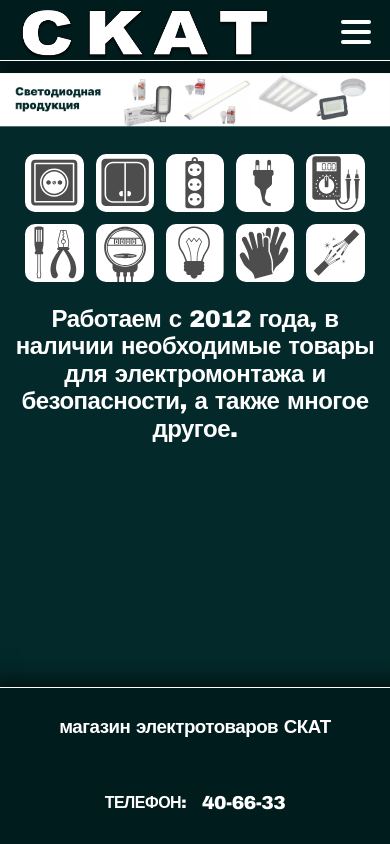
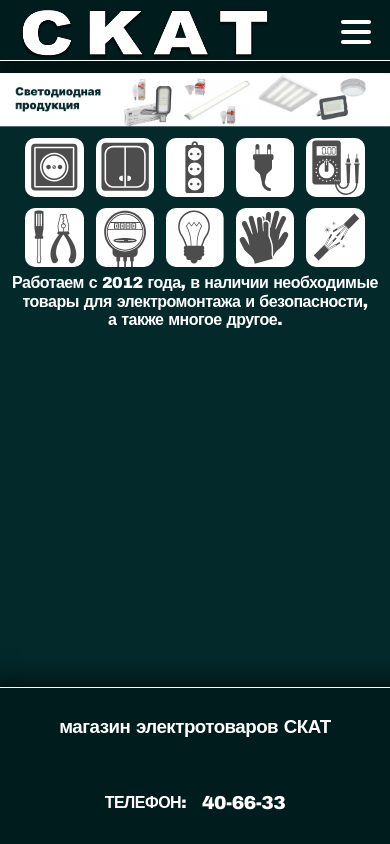
Before and after one commit to misterildar/ckat-frontend, a React (Vite) app: page / in a window 390 px wide. Built offline with nearby package versions, Linux system fonts and the light colour scheme.

Commit message:
fix hjme gap and add typograf

```diff
--- a/src/pages/about.tsx
+++ b/src/pages/about.tsx
@@ -1,7 +1,6 @@
 import { FC } from 'react';
 
 import Iframe2Gis from '../components/reviews/2gis';
-import { aboutDescription } from '../utils/constants';
 import YandexMapsWidget from '../components/reviews/yandex';
 
 import styles from './style.module.scss';
@@ -10,7 +9,16 @@ export const About: FC = () => {
   return (
     <div>
       <div className={styles.about}>
-        <h3 className={styles.about__title}>{aboutDescription}</h3>
+        <h3 className={styles.about__title}>
+          {' '}
+          Работаем с&nbsp;2012&nbsp;года. Проконсультируем вас если возникнут
+          вопросы. Подберем именно те&nbsp;товары, которые обеспечат максимально
+          удобный монтаж, надежную защиту вас, ваших близких и&nbsp;вашего дома.
+          Здесь вы&nbsp;можете подобрать розетки и&nbsp;выключатели различных
+          цветов и&nbsp;дизайна. Если нужных цветов или количества вдруг
+          не&nbsp;окажется в&nbsp;наличии оперативно привезем их&nbsp;для вас
+          в&nbsp;течении 2&nbsp;&mdash; 3&nbsp;рабочих дня
+        </h3>
         <h1 className={styles.about__title}>Отзывы о нас</h1>
         <div className={styles.about__container}>
           <Iframe2Gis size='big' theme='light' branchId='70000001006934973' />
--- a/src/pages/home.tsx
+++ b/src/pages/home.tsx
@@ -1,8 +1,8 @@
 import { FC } from 'react';
 
+import useDevice from '../hooks/useDevice';
 import { arraySvg } from '../utils/constants';
 import { Slider } from '../components/slider/slider';
-import useDevice from '../hooks/useDevice';
 
 import styles from './style.module.scss';
 
@@ -12,6 +12,19 @@ export const Home: FC = () => {
   const isMobile = device === 'mobile';
 
   const styleImage = isMobile ? styles.home__image_mobile : styles.home__image;
+
+  const fontSize = isMobile ? (
+    <h4 className={styles.home__title_bottom}>
+      {' '}
+      Работаем с&nbsp;2012&nbsp;года, в&nbsp;наличии необходимые товары для
+      электромонтажа и&nbsp;безопасности, а&nbsp;также многое другое.
+    </h4>
+  ) : (
+    <h2 className={styles.home__title_bottom}>
+      Работаем с&nbsp;2012&nbsp;года, в&nbsp;наличии необходимые товары для
+      электромонтажа и&nbsp;безопасности, а&nbsp;также многое другое.
+    </h2>
+  );
 
   return (
     <div className={styles.wrapper}>
@@ -39,12 +52,7 @@ export const Home: FC = () => {
             ))}
           </div>
         </div>
-        <div className={styles.home__bottom}>
-          <h2 className={styles.home__title_bottom}>
-            Работаем с 2012 года, в наличии необходимые товары для
-            электромонтажа и безопасности, а также многое другое.
-          </h2>
-        </div>
+        <div className={styles.home__bottom}>{fontSize}</div>
       </div>
     </div>
   );
--- a/src/pages/style.module.scss
+++ b/src/pages/style.module.scss
@@ -19,7 +19,7 @@
   display: flex;
   flex-direction: column;
   align-items: center;
-  gap: 6vw;
+  gap: 2vw;
 
   &__vector {
     display: flex;
@@ -55,6 +55,10 @@
     padding: 10px 20px;
     border-radius: 10px;
     outline: 1px solid white;
+  }
+
+  &__bottom {
+    max-width: 735px;
   }
 
   &__title_bottom {
--- a/src/utils/constants.ts
+++ b/src/utils/constants.ts
@@ -67,6 +67,3 @@ export const arraySvg = [
   svg9,
   svg4,
 ];
-
-export const aboutDescription =
-  'Работаем с 2012 года.  Проконсультируем вас если возникнут вопросы.   Подберем именно те товары, которые обеспечат максимально удобный монтаж, надежную защиту вас, ваших близких и вашего дома.   Здесь вы можете подобрать розетки и выключатели различных цветов и дизайна.   Если нужных цветов или количества вдруг не окажется в наличии оперативно привезем их для вас в течении 2 - 3 рабочих дня.';
```
